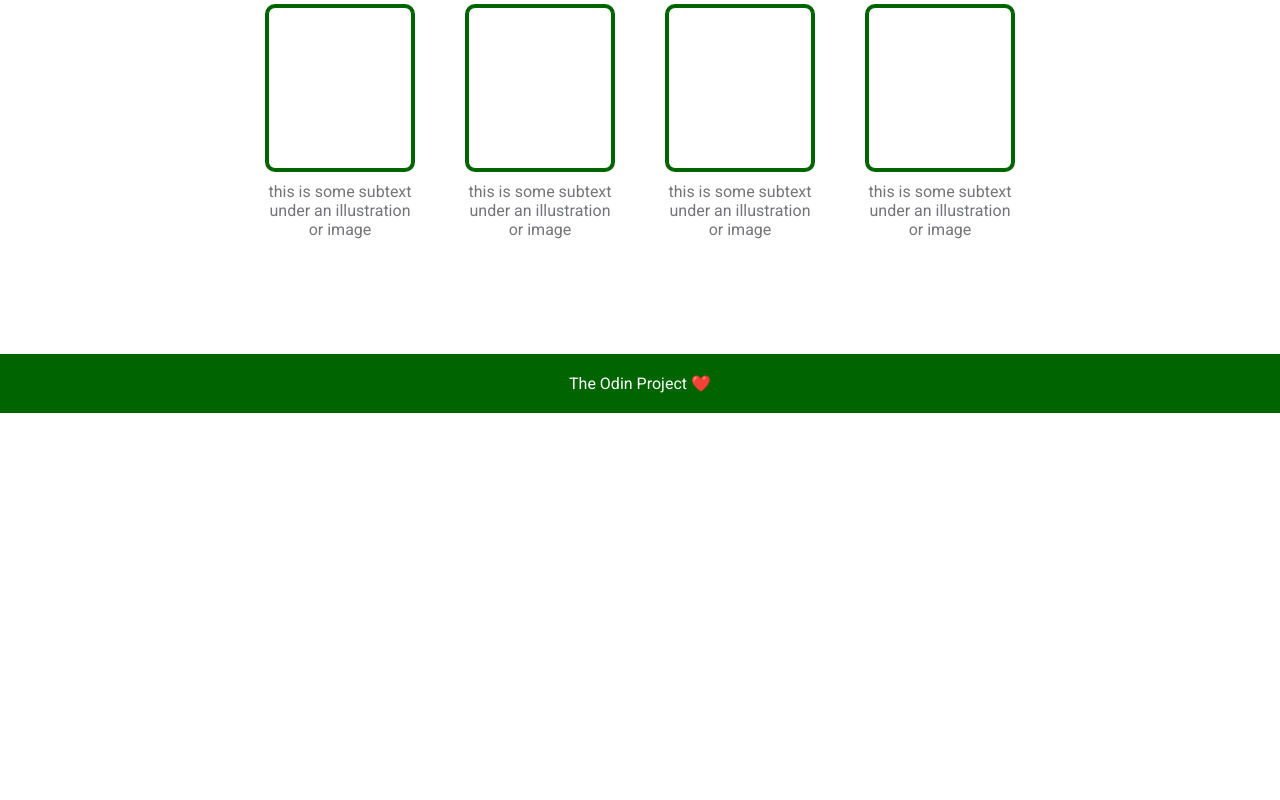
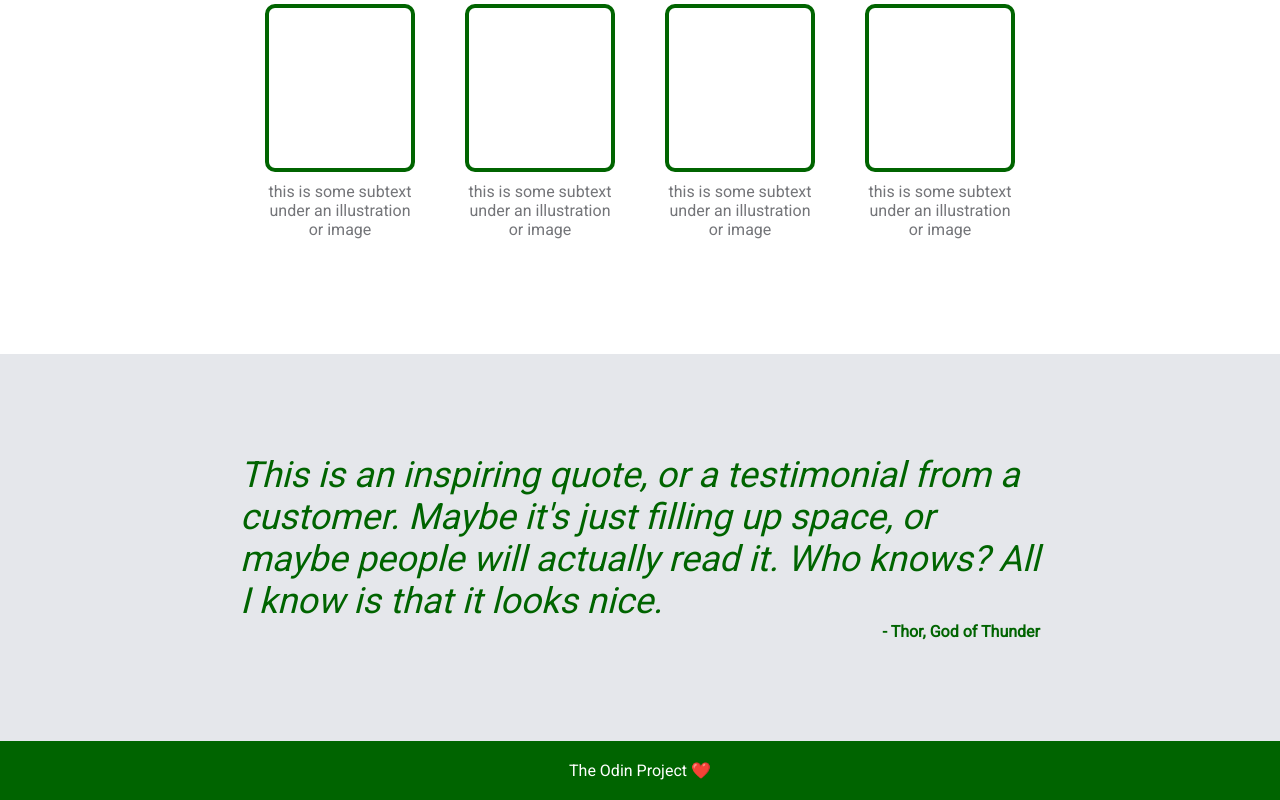
Before and after one commit to jdpagtama/odin-landingpage, a plain HTML site: page index.html in a window 1280 px wide. Shown: the part 677-1477 px from the top of the page. Before the commit the page ends 1090 px from the top, so only its background shows below. Drawn offline with Linux system fonts and the light colour scheme.

Commit message:
Add inspiring quote to the webpage
Or a testimony from a customer. No matter what, giving users the ability to connect with our mission or engage with our product in some way is vital to our success.

```diff
--- a/index.html
+++ b/index.html
@@ -59,6 +59,17 @@
                 </div>
             </div>
         </div>
+        <div class="quote">
+            <div class="insidequote">
+                <div class="words">
+                    This is an inspiring quote, or a testimonial from a customer. Maybe it's just filling up space,
+                    or maybe people will actually read it. Who knows? All I know is that it looks nice.
+                </div>
+                <div class="author">
+                    - Thor, God of Thunder
+                </div>
+            </div>
+        </div>
     </div>
     <div class="footer">
       The Odin Project ❤️
--- a/styles.css
+++ b/styles.css
@@ -48,7 +48,7 @@ a {
     flex-flow: column;
 }
 
-.hero, .info {
+.hero, .info, .quote {
     display: flex;
     padding: 100px 245px;
     flex: 1;
@@ -130,3 +130,29 @@ button {
     width: 150px;
     height: 150px;
 }
+
+.quote {
+    flex-flow: column;
+    background-color: #E5E7EB;
+}
+
+.words {
+    display: flex;
+    font-size: 36px;
+    color: darkgreen;
+    font-weight: light;
+    font-style: italic;
+}
+
+.author {
+    text-align: right;
+    color: darkgreen;
+    font-weight: 1000;
+}
+
+.insidequote {
+    display: flex;
+    flex-flow: column;
+    align-self: center;
+    width: 800px;
+}
```
